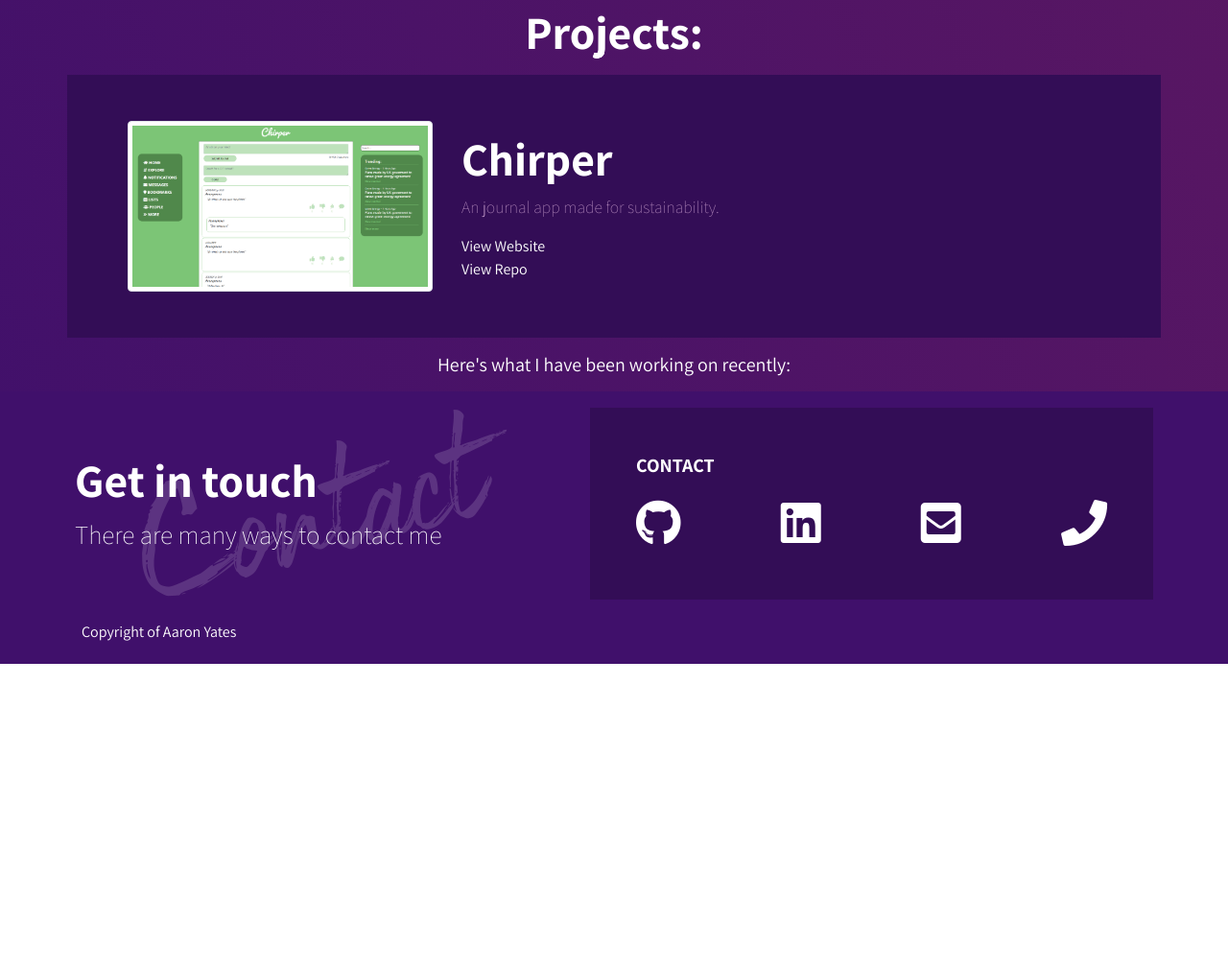
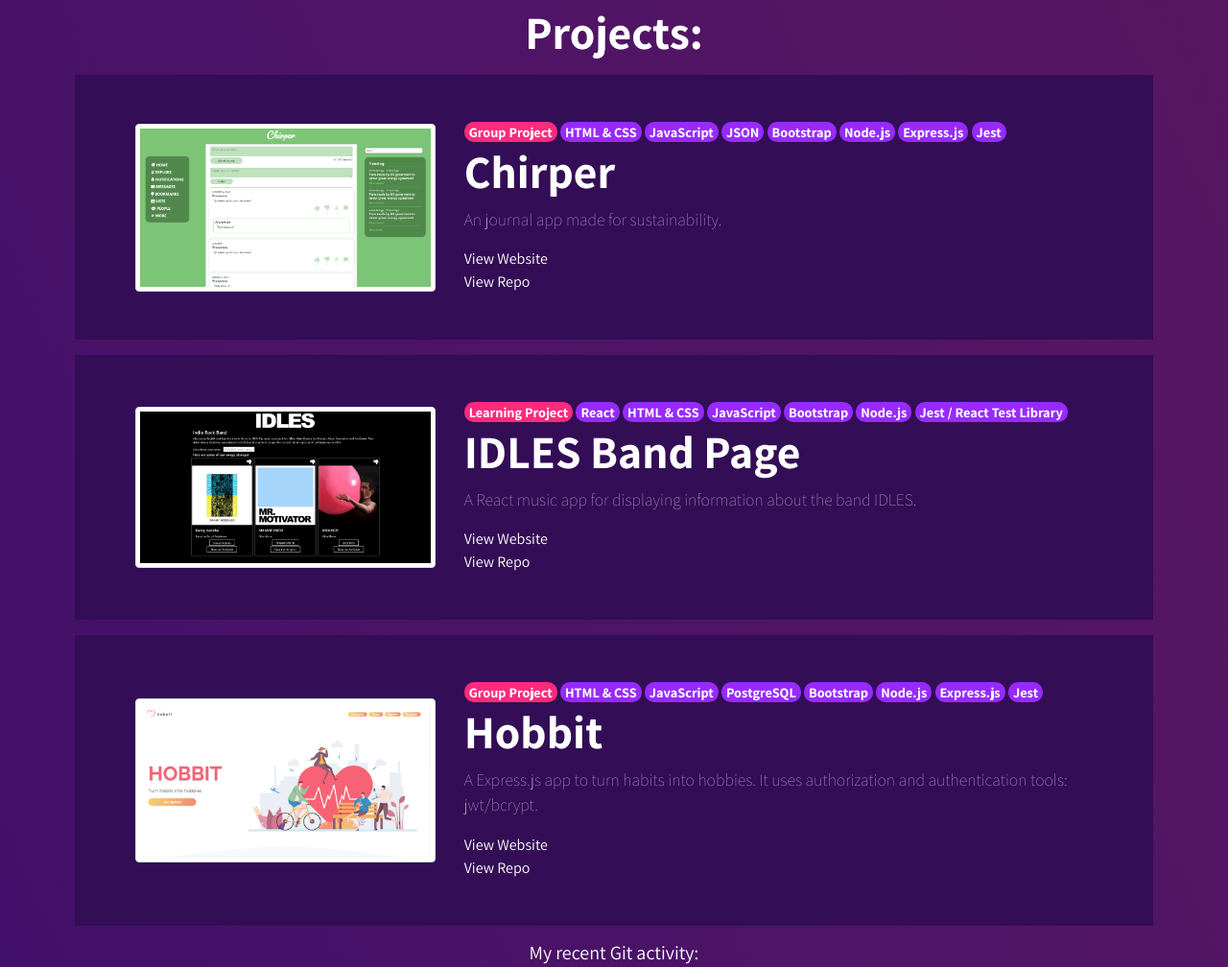
Before and after one commit to HeyAero/aaron_yates_portfolio, a website: page index.html in a window 1280 px wide. Shown: the part 1925-2933 px from the top of the page at 96% size. Before the commit the page ends 2617 px from the top, so only its background shows below. Drawn offline with nearby package versions, Linux system fonts and the light colour scheme; no server answers.

Commit message:
update index.html to include more portfolio work and update styling

```diff
--- a/index.html
+++ b/index.html
@@ -39,9 +39,9 @@
     -->
     <header class="container">
       <nav class="d-none d-sm-flex justify-content-start align-items-center">
-        <a href="#" class="px-5">Home</a>
-        <a href="#" class="px-5">About</a>
-        <a href="#" class="px-5">Portfolio</a>
+        <a href="#home" class="px-5">Home</a>
+        <a href="#about" class="px-5">About</a>
+        <a href="#portfolio" class="px-5">Portfolio</a>
         <div class="ml-auto">
           <img src="assets/images/logo.png" alt="aaron yates logo" />
         </div>
@@ -56,7 +56,7 @@
       Main content
     -->
     <main>
-      <section class="welcome container">
+      <section id="home" class="welcome container">
         <div class="row">
           <div class="col-md-7 align-self-end p-5 text-center">
             <img src="assets/images/me.png" alt="an image of me" />
@@ -76,14 +76,14 @@
               learnt and skills I brought together from my own learning, I am
               able to design, create and deploy responsive websites.
             </p>
-            <a class="scroll-text align-text-bottom">scroll for more</a>
+            <a href="#about" class="scroll-text align-text-bottom">scroll for more</a>
           </div>
         </div>
       </section>
       <!--
         About me section
       -->
-      <section class="about pt-5">
+      <section id="about" class="about pt-5">
         <div class="container py-2">
           <div class="row align-items-center">
             <div class="about-highlight col-md py-5 m-2">
@@ -145,7 +145,7 @@
       <!--
         Projects section
       -->
-      <section class="portfolio">
+      <section id="portfolio" class="portfolio">
         <div class="container py-2">
           <div class="row align-items-center">
             <div class="col-md p-1 m-2">
@@ -179,15 +179,66 @@
                 <img src="assets/images/chirper.png" class="img-thumbnail" />
               </div>
               <div class="col-sm-8 align-self-center">
+                <div class="tag-list">
+                  <p class="tag-main">Group Project</p>
+                  <p>HTML & CSS</p>
+                  <p>JavaScript</p>
+                  <p>JSON</p>
+                  <p>Bootstrap</p>
+                  <p>Node.js</p>
+                  <p>Express.js</p>
+                  <p>Jest</p>
+                </div>
                 <h4 class="project-title">Chirper</h4>
                 <p>An journal app made for sustainability.</p>
                 <a href="https://chirper-uk.netlify.app/">View Website</a>
                 <a href="https://github.com/gretaivan/chirper">View Repo</a>
               </div>
             </div>
+            <div class="project-single p-5 my-3 row">
+              <div class="col-sm-4 align-self-center">
+                <img src="assets/images/idles.png" class="img-thumbnail" />
+              </div>
+              <div class="col-sm-8 align-self-center">
+                <div class="tag-list">
+                  <p class="tag-main">Learning Project</p>
+                  <p>React</p>
+                  <p>HTML & CSS</p>
+                  <p>JavaScript</p>
+                  <p>Bootstrap</p>
+                  <p>Node.js</p>
+                  <p>Jest / React Test Library</p>
+                </div>
+                <h4 class="project-title">IDLES Band Page</h4>
+                <p>A React music app for displaying information about the band IDLES.</p>
+                <a href="https://idles-band.netlify.app/">View Website</a>
+                <a href="https://github.com/HeyAero/music_app">View Repo</a>
+              </div>
+            </div>
+            <div class="project-single p-5 my-3 row">
+              <div class="col-sm-4 align-self-center">
+                <img src="assets/images/hobbit.png" class="img-thumbnail" />
+              </div>
+              <div class="col-sm-8 align-self-center">
+                <div class="tag-list">
+                  <p class="tag-main">Group Project</p>
+                  <p>HTML & CSS</p>
+                  <p>JavaScript</p>
+                  <p>PostgreSQL</p>
+                  <p>Bootstrap</p>
+                  <p>Node.js</p>
+                  <p>Express.js</p>
+                  <p>Jest</p>
+                </div>
+                <h4 class="project-title">Hobbit</h4>
+                <p>A Express.js app to turn habits into hobbies. It uses authorization and authentication tools: jwt/bcrypt.</p>
+                <a href="https://hobbit.netlify.app/">View Website</a>
+                <a href="https://github.com/HeyAero/hobbit">View Repo</a>
+              </div>
+            </div>
           </div>
           <h5 class="text-center">
-            Here's what I have been working on recently:
+            My recent Git activity:
           </h5>
           <div id="github" class="row"></div>
         </div>
@@ -195,7 +246,7 @@
       <!--
         Contact section
       -->
-      <section class="contact">
+      <section id="contact" class="contact">
         <div class="container py-2">
           <div class="row align-items-center">
             <div class="contact-highlight col-md py-5 m-2">
--- a/style.css
+++ b/style.css
@@ -15,6 +15,10 @@ body {
   );
   color: white;
   font-family: 'Assistant', sans-serif;
+}
+
+html {
+  scroll-behavior: smooth;
 }
 
 /* Header tag styling
@@ -219,6 +223,10 @@ hr {
   text-decoration: none;
 }
 
+.projects {
+  padding: 0 8px;
+}
+
 .project-single {
   background-color: #330d56;
 }
@@ -226,3 +234,24 @@ hr {
 .project-single a {
   display: block;
 }
+
+.tag-list p {
+  background-color: #982afe;
+  color: white;
+  font-weight: bold;
+  font-size: 0.9rem;
+  border-radius: 10px;
+  display: inline;
+  padding: 1px 5px;
+}
+
+.tag-main {
+  background-color: #fe2a7b !important;
+}
+
+
+@media only screen and (max-width: 575px) {
+  .tag-list {
+    padding-top: 15px;
+  }
+}
```
Also changed, not shown: assets/images/hobbit.png (added), assets/images/idles.png (added).
